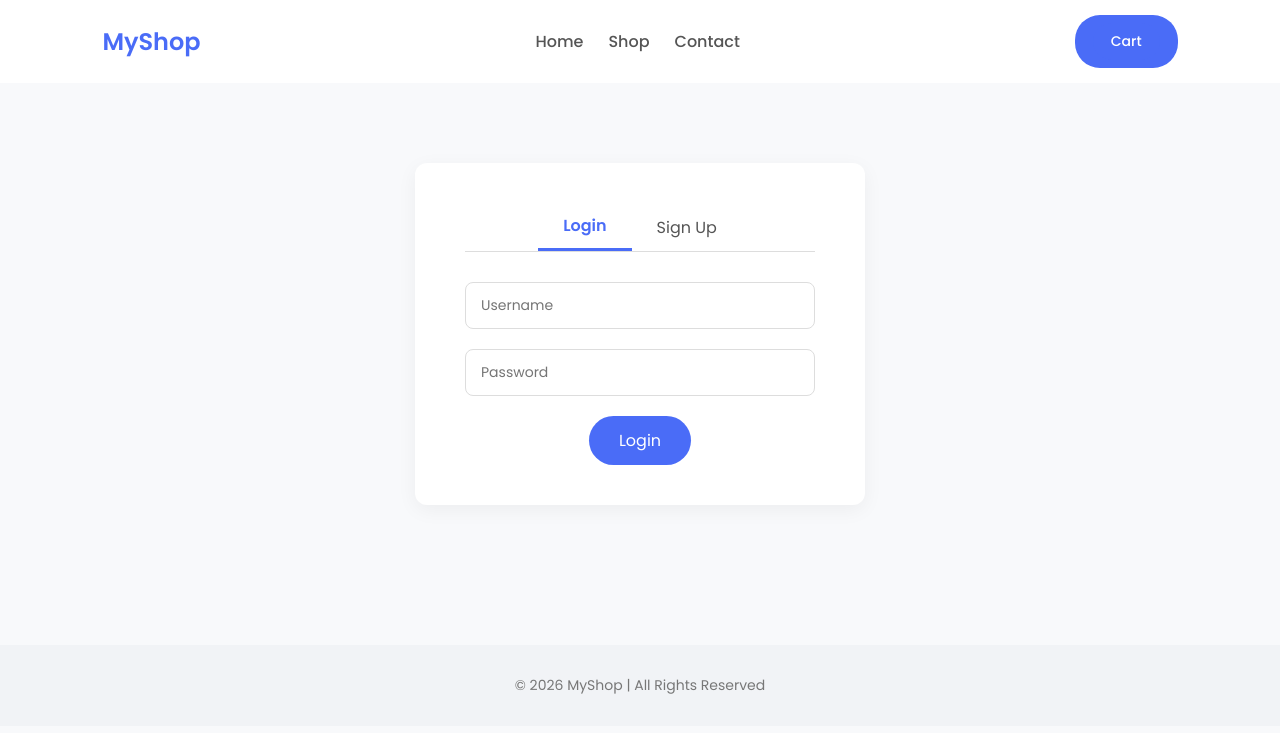
After one commit to SaadRiaz99/Ecommerce, a Django app: template template/login/signup.html in a window 1280 px wide. The commit adds this page. Shown: the top 733 px of the page. Run offline with Django 5.2, Linux system fonts and the light colour scheme; the template is opened without the code that fills it, so the values that code supplies are empty.

Commit message:
Add LoginSign page

```diff
--- a/static/style/style.css
+++ b/static/style/style.css
@@ -459,3 +459,70 @@ footer {
 .cart-btn:hover {
     background: #2f4be0;
 }
+/* ================= AUTH PAGE ================= */
+
+.auth-section {
+    padding: 80px 8%;
+    background: #f8f9fb;
+    display: flex;
+    justify-content: center;
+}
+
+.auth-container {
+    background: #ffffff;
+    padding: 40px 50px;
+    border-radius: 12px;
+    box-shadow: 0 5px 20px rgba(0,0,0,0.05);
+    max-width: 450px;
+    width: 100%;
+    text-align: center;
+}
+
+/* Tabs */
+.auth-tabs {
+    display: flex;
+    justify-content: center;
+    margin-bottom: 30px;
+    border-bottom: 1px solid #ddd;
+}
+
+.auth-tabs button {
+    padding: 10px 25px;
+    border: none;
+    background: none;
+    cursor: pointer;
+    font-size: 16px;
+    color: #555;
+    transition: 0.3s;
+    outline: none;
+}
+
+.auth-tabs button.active {
+    border-bottom: 3px solid #4a6cf7;
+    color: #4a6cf7;
+    font-weight: 600;
+}
+
+.auth-form input {
+    width: 100%;
+    padding: 12px 15px;
+    margin-bottom: 20px;
+    border: 1px solid #ddd;
+    border-radius: 8px;
+    font-size: 14px;
+}
+
+.auth-form button {
+    padding: 12px 30px;
+    border: none;
+    border-radius: 25px;
+    background: #4a6cf7;
+    color: white;
+    font-size: 16px;
+    cursor: pointer;
+    transition: 0.3s ease;
+}
+
+.auth-form button:hover {
+    background: #2f4be0;
+}
--- /dev/null
+++ b/template/login/signup.html
@@ -0,0 +1,58 @@
+{% extends 'base.html' %}
+
+{% block title %}Login / Signup - MyShop{% endblock %}
+
+{% block content %}
+
+<section class="auth-section">
+    <div class="auth-container">
+
+        <div class="auth-tabs">
+            <button id="login-tab" class="active">Login</button>
+            <button id="signup-tab">Sign Up</button>
+        </div>
+
+        <!-- LOGIN FORM -->
+        <form action="#" method="post" id="login-form" class="auth-form">
+            {% csrf_token %}
+            <input type="text" name="username" placeholder="Username" required>
+            <input type="password" name="password" placeholder="Password" required>
+            <button type="submit">Login</button>
+        </form>
+
+        <!-- SIGNUP FORM -->
+        <form action="#" method="post" id="signup-form" class="auth-form" style="display:none;">
+            {% csrf_token %}
+            <input type="text" name="username" placeholder="Username" required>
+            <input type="email" name="email" placeholder="Email" required>
+            <input type="password" name="password" placeholder="Password" required>
+            <input type="password" name="confirm_password" placeholder="Confirm Password" required>
+            <button type="submit">Sign Up</button>
+        </form>
+
+    </div>
+</section>
+
+<!-- <script>
+    // Tab switching
+    const loginTab = document.getElementById('login-tab');
+    const signupTab = document.getElementById('signup-tab');
+    const loginForm = document.getElementById('login-form');
+    const signupForm = document.getElementById('signup-form');
+
+    loginTab.addEventListener('click', () => {
+        loginTab.classList.add('active');
+        signupTab.classList.remove('active');
+        loginForm.style.display = 'block';
+        signupForm.style.display = 'none';
+    });
+
+    signupTab.addEventListener('click', () => {
+        signupTab.classList.add('active');
+        loginTab.classList.remove('active');
+        signupForm.style.display = 'block';
+        loginForm.style.display = 'none';
+    });
+</script> -->
+
+{% endblock %}
```
Also changed, not shown: static/style/login.css (added, +67 -0 lines).
